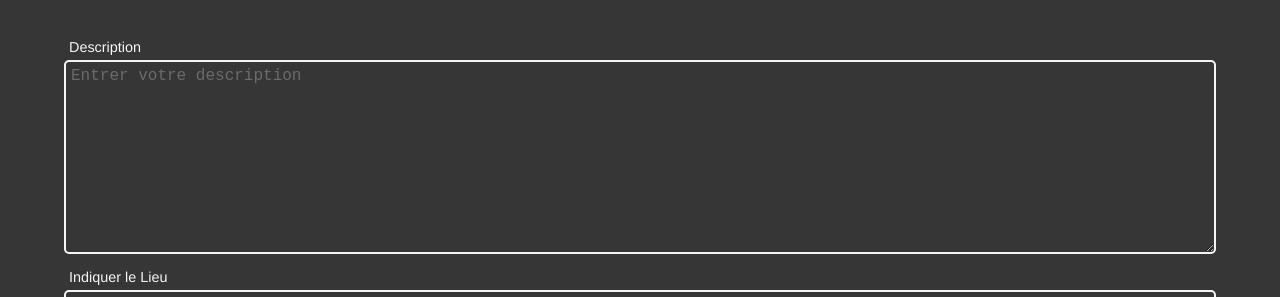
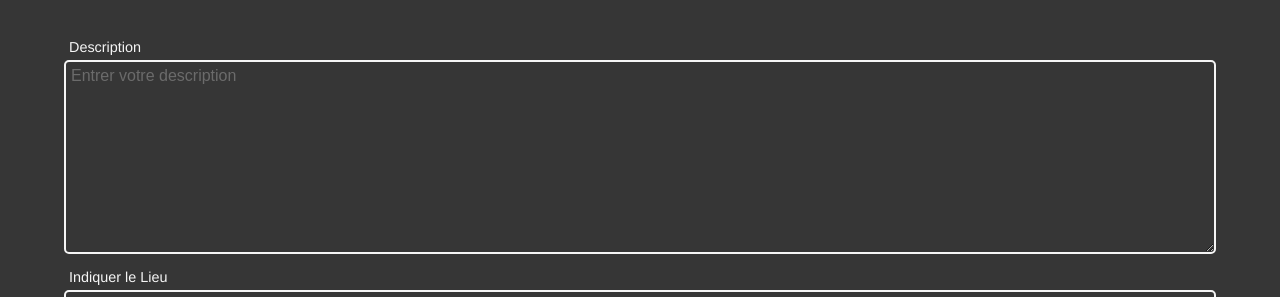
Before and after one commit to chaoukifrej/Fitbook, a Vue app: page /Ajoutpost in a window 1280 px wide. Shown: the part 382-679 px from the top of the page. Built offline with nearby package versions, Linux system fonts and the light colour scheme.

Commit message:
postVue designe fini

```diff
--- a/src/views/Ajoutpost.vue
+++ b/src/views/Ajoutpost.vue
@@ -84,6 +84,7 @@ export default {
       outline: none;
       font-size: 1rem;
       transition: 0.4s;
+      font-family: "arial";
       &::placeholder {
         color: rgb(107, 107, 107);
       }
```
